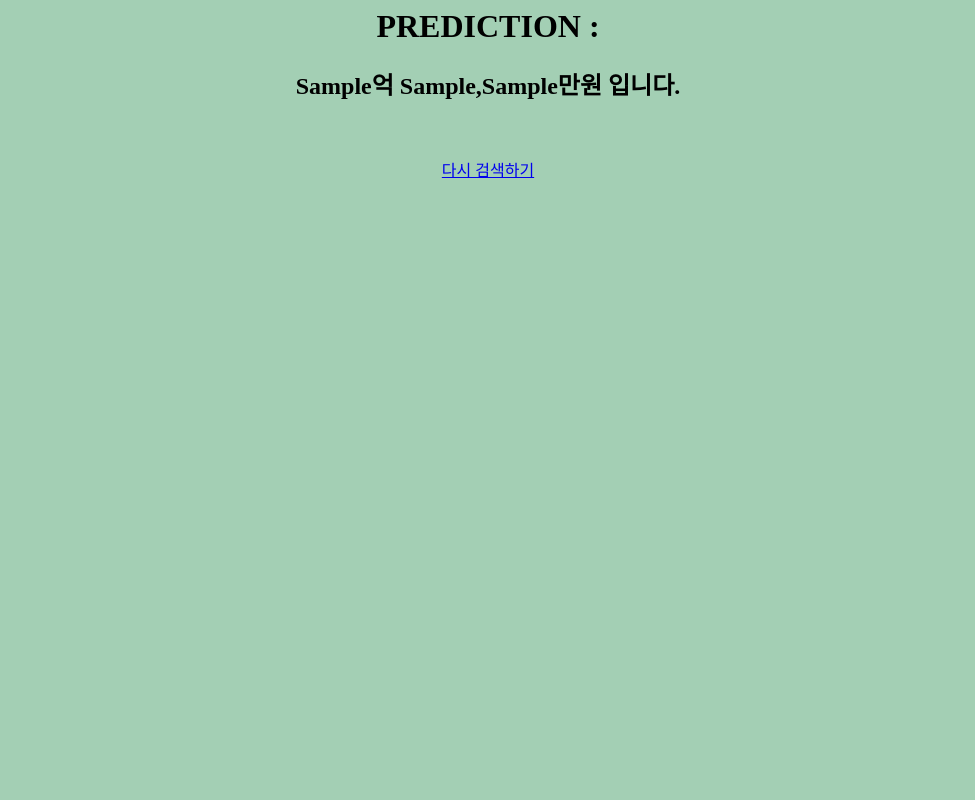
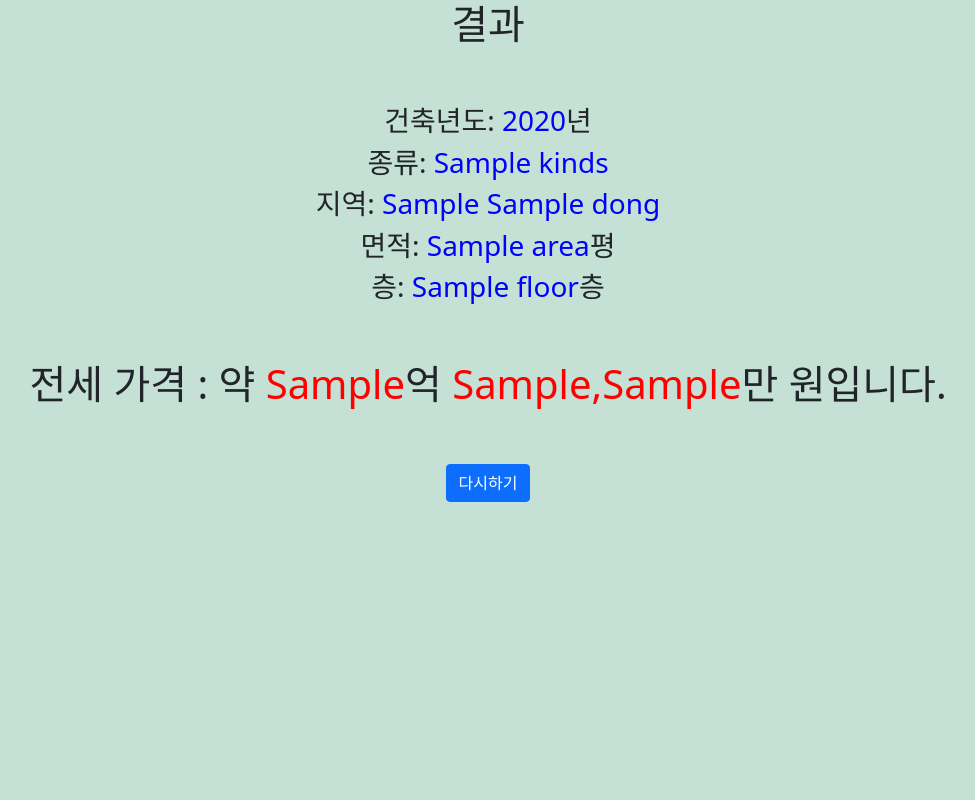
Before and after one commit to JaydenLee1116/Project3, a Python web app: template project3_app/templates/result.html in a window 1280 px wide. Shown: the whole page, without its empty margins (152-1127 px from the left). Run offline with Jinja, Linux system fonts and the light colour scheme; the template is opened without the code that fills it: most values are stand-ins (such as "Sample title", 1, 10 or a date in 2020).

Commit message:
프론트 업데이트 중

```diff
--- a/project3_app/__init__.py
+++ b/project3_app/__init__.py
@@ -26,7 +26,8 @@ def create_app():
         y_pred = model.predict([X_sample])
         # print(f'최소 약 {str(int(y_pred[0]))[0]}억 {str(int(y_pred[0]))[1]},{str(int(y_pred[0]))[2:]}만 (원) 입니다.')
 
-        return render_template('result.html', data_uk=str(int(y_pred[0])//10000), data_chun=str((int(y_pred[0])%10000))[0], data_last=str((int(y_pred[0])%10000))[1:]), 200
+        return render_template('result.html', data_uk=str(int(y_pred[0])//10000), data_chun=str((int(y_pred[0])%10000))[0], data_last=str((int(y_pred[0])%10000))[1:],
+        year=data_year, kinds=data_kinds, gu=data_gu, dong=data_dong, area=data_area, floor=data_floor), 200
 
     return app
 
--- a/project3_app/templates/result.html
+++ b/project3_app/templates/result.html
@@ -1,20 +1,36 @@
 <html>
 
-<body bgcolor=#a3cfb4>
+<head>
+    <link href="https://cdn.jsdelivr.net/npm/bootstrap@5.1.3/dist/css/bootstrap.min.css" rel="stylesheet" integrity="sha384-1BmE4kWBq78iYhFldvKuhfTAU6auU8tT94WrHftjDbrCEXSU1oBoqyl2QvZ6jIW3" crossorigin="anonymous">
+    <title>전세 가격 결과</title>
+
+    <style>
+        .blueText {
+            color: blue;
+        }
+        .redText {
+            color:red;
+        }
+    </style>
+</head>
+
+<body class="bg-success" style="--bs-bg-opacity:.25">
 
     <center>
 
-        <h1>  PREDICTION :  </h1>
-
-        <h2> {{data_uk}}억 {{data_chun}},{{data_last}}만원 입니다. </h2>
+        <h1>  결과  </h1><br><br>
+        <h3>건축년도: <span class="blueText"> {{year}}</span>년</h3>
+        <h3>종류: <span class="blueText">{{kinds}}</span></h3>
+        <h3>지역: <span class="blueText">{{gu}} {{dong}}</span></h3>
+        <h3>면적: <span class="blueText">{{area}}</span>평</h3>
+        <h3>층: <span class="blueText">{{floor}}</span>층</h3><br><br>
+        <h1> 전세 가격 : 약 <span class="redText">{{data_uk}}</span>억 <span class="redText">{{data_chun}},{{data_last}}</span>만 원입니다.</h1>
         <br><br>
 
-    <a href='/'>다시 검색하기</a>
+    <a href="/" class="btn btn-primary" role="button">다시하기</a>
 
     </center>
 
 </body>
 
 </html>
-
-<!-- print(f'최소 약 {str(int(y_sample[0]))[0]}억 {str(int(y_sample[0]))[1]},{str(int(y_sample[0]))[2:]}만 (원) 입니다.') -->
```
Also changed, not shown: project3_app/templates/home.html (+7 -1 lines), postgreSQL_DB적재_캡처.JPG (added), project3_app/templates/images/seoul1.jpg (added).
